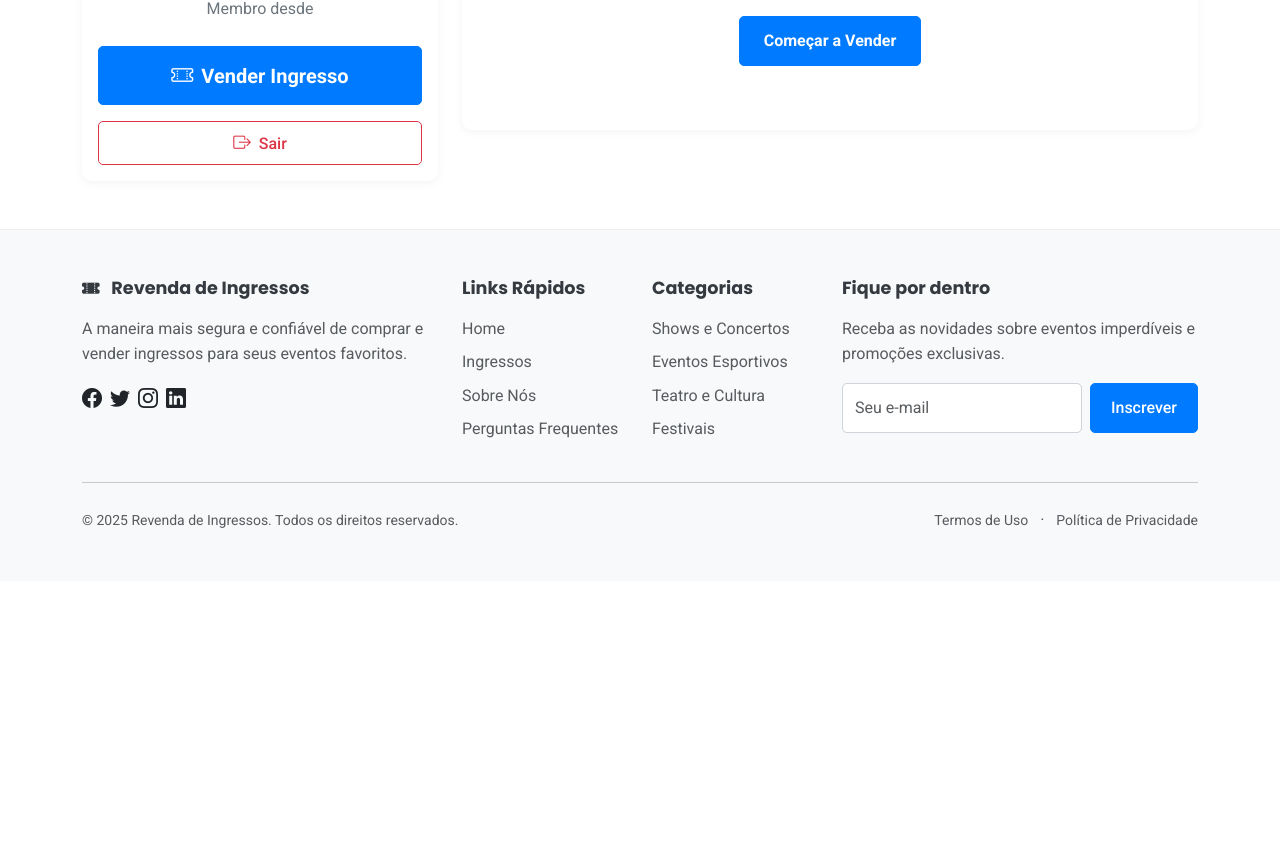
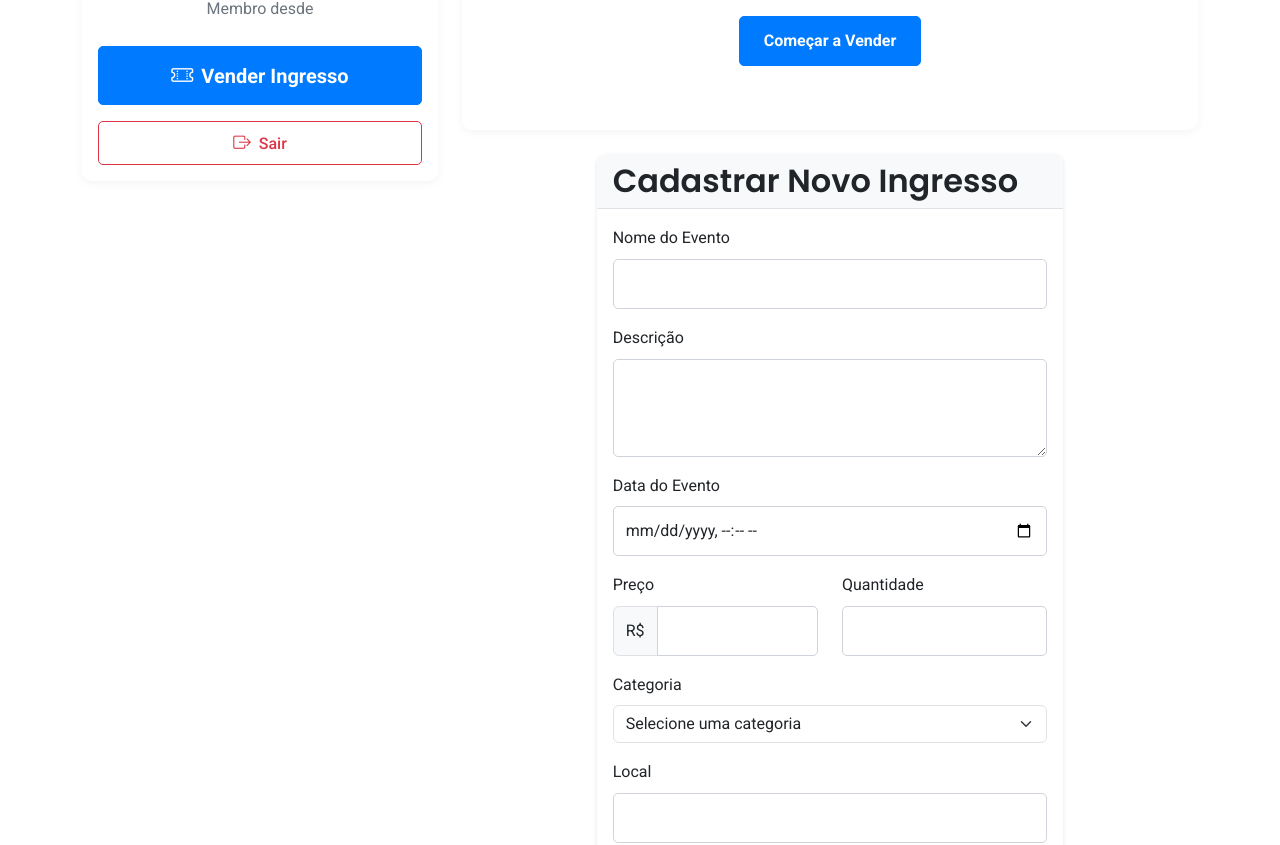
Before and after one commit to iagogaldino/revenda-ingressos, an Angular app in the folder frontend/: page /profile in a window 1280 px wide. Shown: the part 369-1214 px from the top of the page. Before the commit the page ends 950 px from the top, so only its background shows below. Built offline with nearby package versions, Linux system fonts and the light colour scheme.

Commit message:
fix: adjustment app

```diff
--- a/frontend/src/app/app.module.ts
+++ b/frontend/src/app/app.module.ts
@@ -17,6 +17,7 @@ import { RegisterComponent } from './components/register/register.component';
 import { LoginComponent } from './components/login/login.component';
 import { TicketManagementComponent } from './components/ticket-management/ticket-management.component';
 import { ProfileComponent } from './components/profile/profile.component';
+import { TicketCreateComponent } from './components/ticket-create/ticket-create.component';
 
 
 const routes: Routes = [
@@ -43,7 +44,8 @@ const routes: Routes = [
     RegisterComponent,
     LoginComponent,
     TicketManagementComponent,
-    ProfileComponent
+    ProfileComponent,
+    TicketCreateComponent
   ],
   imports: [
     BrowserModule,
--- a/frontend/src/app/components/profile/profile.component.html
+++ b/frontend/src/app/components/profile/profile.component.html
@@ -33,6 +33,7 @@
 
         </div>
       </div>
+      <app-ticket-create></app-ticket-create>
     </div>
   </div>
 </div>
--- a/frontend/src/app/components/ticket-create/ticket-create.component.ts
+++ b/frontend/src/app/components/ticket-create/ticket-create.component.ts
@@ -4,6 +4,7 @@ import { TicketService } from '../../services/ticket.service';
 import { Router } from '@angular/router';
 
 @Component({
+  standalone: false,
   selector: 'app-ticket-create',
   templateUrl: './ticket-create.component.html',
   styleUrls: ['./ticket-create.component.css']
```
